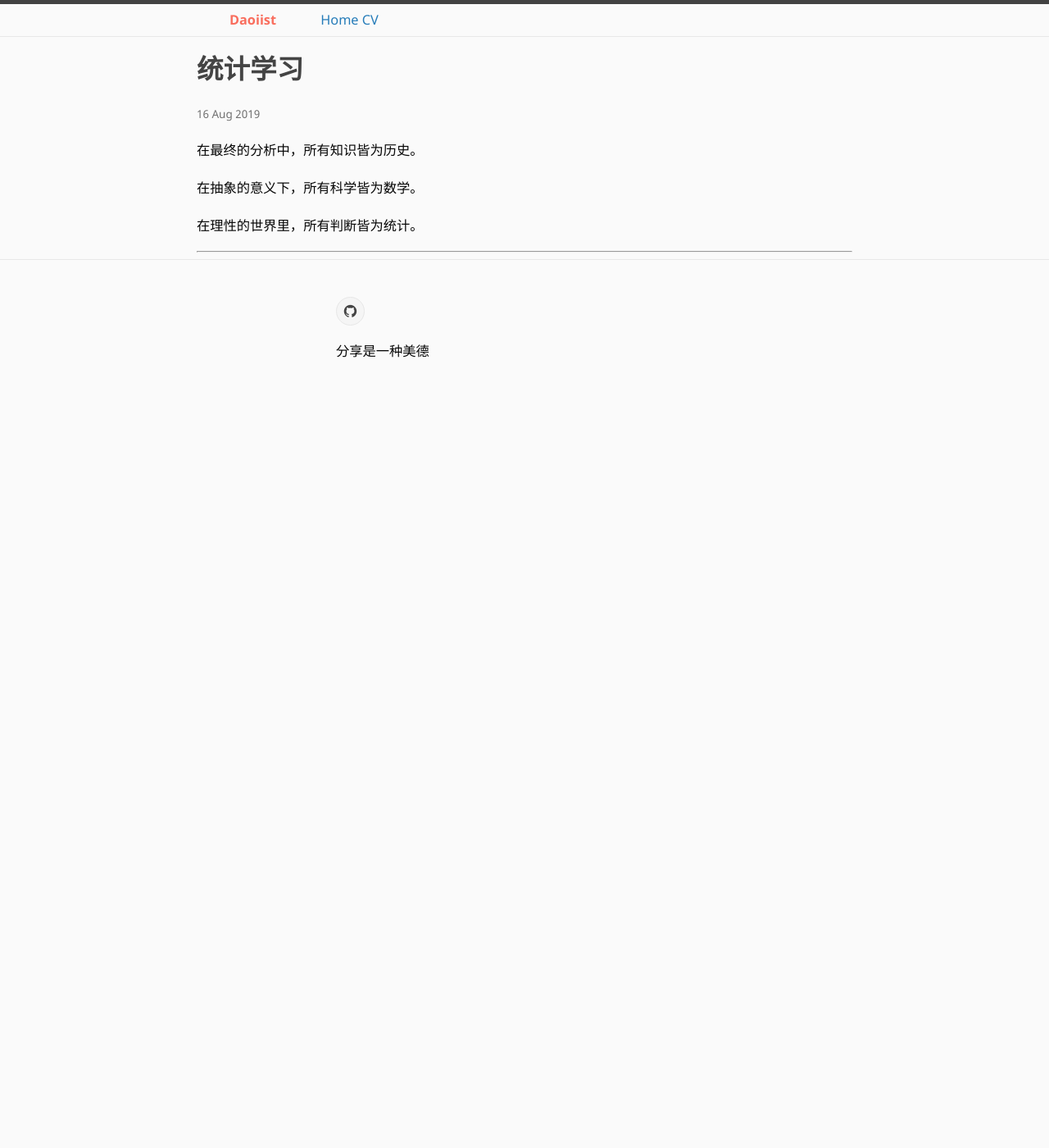
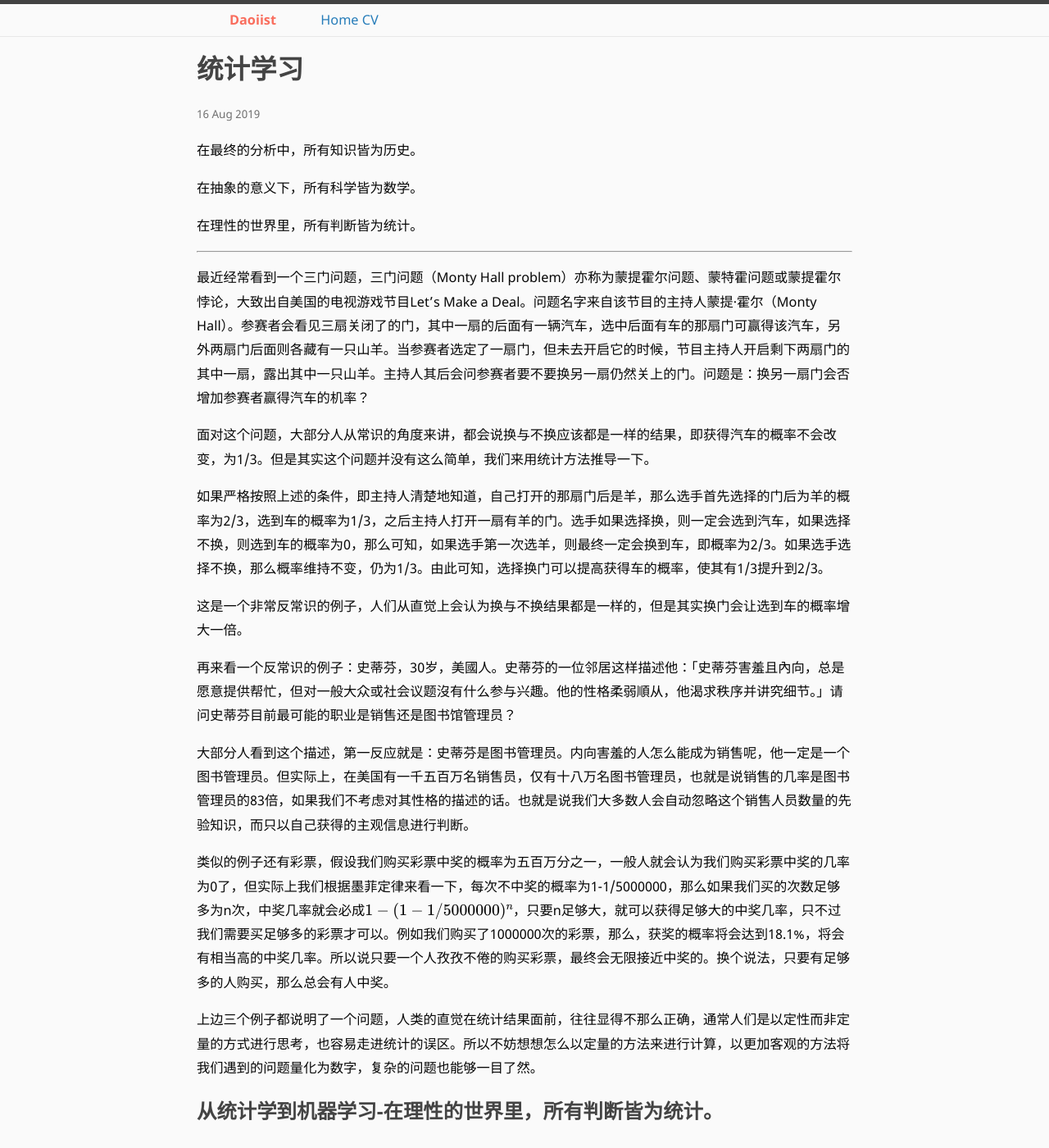
Before and after one commit to daoiist/daoiist.github.io, a Jekyll site: the page built from _posts/2019-08-16-统计学习.md, in a window 1280 px wide and 1400 px high. Shown: the whole window at 82% size. Built offline with Jekyll 4.4.1, drawn with Linux system fonts in a browser that asks for light colours; formulas are drawn with MathJax 3; some of the changed text lies outside the part shown.

Commit message:
20190923

```diff
--- a/_posts/2019-08-16-统计学习.md
+++ b/_posts/2019-08-16-统计学习.md
@@ -1,8 +1,9 @@
 ---
 layout: post
 title: 统计学习
-summary:
-tag:
+summary: 在最终的分析中，所有知识皆为历史。在抽象的意义下，所有科学皆为数学。在理性的世界里，所有判断皆为统计。
+
+tag: 杂文
 ---
 
 在最终的分析中，所有知识皆为历史。
@@ -12,3 +13,25 @@ tag:
 在理性的世界里，所有判断皆为统计。
 
 -----
+
+最近经常看到一个三门问题，三门问题（Monty Hall problem）亦称为蒙提霍尔问题、蒙特霍问题或蒙提霍尔悖论，大致出自美国的电视游戏节目Let's Make a Deal。问题名字来自该节目的主持人蒙提·霍尔（Monty Hall）。参赛者会看见三扇关闭了的门，其中一扇的后面有一辆汽车，选中后面有车的那扇门可赢得该汽车，另外两扇门后面则各藏有一只山羊。当参赛者选定了一扇门，但未去开启它的时候，节目主持人开启剩下两扇门的其中一扇，露出其中一只山羊。主持人其后会问参赛者要不要换另一扇仍然关上的门。问题是：换另一扇门会否增加参赛者赢得汽车的机率？
+
+面对这个问题，大部分人从常识的角度来讲，都会说换与不换应该都是一样的结果，即获得汽车的概率不会改变，为1/3。但是其实这个问题并没有这么简单，我们来用统计方法推导一下。
+
+如果严格按照上述的条件，即主持人清楚地知道，自己打开的那扇门后是羊，那么选手首先选择的门后为羊的概率为2/3，选到车的概率为1/3，之后主持人打开一扇有羊的门。选手如果选择换，则一定会选到汽车，如果选择不换，则选到车的概率为0，那么可知，如果选手第一次选羊，则最终一定会换到车，即概率为2/3。如果选手选择不换，那么概率维持不变，仍为1/3。由此可知，选择换门可以提高获得车的概率，使其有1/3提升到2/3。
+
+这是一个非常反常识的例子，人们从直觉上会认为换与不换结果都是一样的，但是其实换门会让选到车的概率增大一倍。
+
+再来看一个反常识的例子：史蒂芬，30岁，美國人。史蒂芬的一位邻居这样描述他：「史蒂芬害羞且內向，总是愿意提供帮忙，但对一般大众或社会议题沒有什么参与兴趣。他的性格柔弱順从，他渴求秩序并讲究细节。」请问史蒂芬目前最可能的职业是销售还是图书馆管理员？
+
+大部分人看到这个描述，第一反应就是：史蒂芬是图书管理员。内向害羞的人怎么能成为销售呢，他一定是一个图书管理员。但实际上，在美国有一千五百万名销售员，仅有十八万名图书管理员，也就是说销售的几率是图书管理员的83倍，如果我们不考虑对其性格的描述的话。也就是说我们大多数人会自动忽略这个销售人员数量的先验知识，而只以自己获得的主观信息进行判断。
+
+类似的例子还有彩票，假设我们购买彩票中奖的概率为五百万分之一，一般人就会认为我们购买彩票中奖的几率为0了，但实际上我们根据墨菲定律来看一下，每次不中奖的概率为1-1/5000000，那么如果我们买的次数足够多为n次，中奖几率就会必成$$ 1-(1-1/5000000)^n $$，只要n足够大，就可以获得足够大的中奖几率，只不过我们需要买足够多的彩票才可以。例如我们购买了1000000次的彩票，那么，获奖的概率将会达到18.1%，将会有相当高的中奖几率。所以说只要一个人孜孜不倦的购买彩票，最终会无限接近中奖的。换个说法，只要有足够多的人购买，那么总会有人中奖。
+
+上边三个例子都说明了一个问题，人类的直觉在统计结果面前，往往显得不那么正确，通常人们是以定性而非定量的方式进行思考，也容易走进统计的误区。所以不妨想想怎么以定量的方法来进行计算，以更加客观的方法将我们遇到的问题量化为数字，复杂的问题也能够一目了然。
+
+## 从统计学到机器学习-在理性的世界里，所有判断皆为统计。
+
+统计学不断渗透到各个领域学科之中，其中就包括计算机科学。利用量化计算和历史数据，经过相关模型和算法的迭代，使计算机自己判断和识别计算的结果，从而达到模式识别、逻辑判断、分类聚类等能力。
+
+通过无数跨学科（物理、生物、心理）的专家学者的努力，参照统计物理、神经元、人类的心理学等，历经漫长的岁月，最终建立起了人工智能这一跨领域的新兴学科。
```
